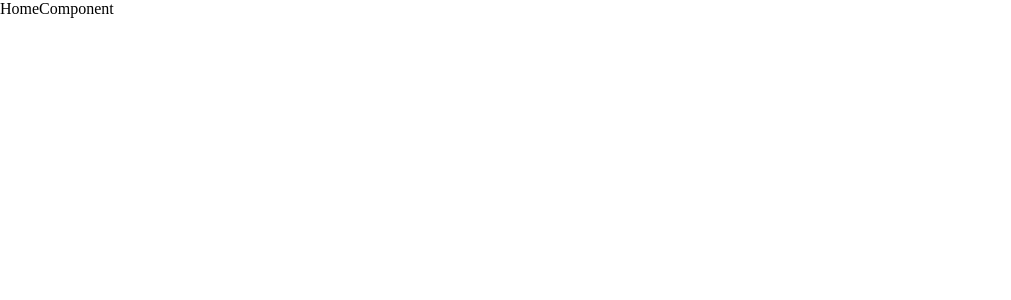
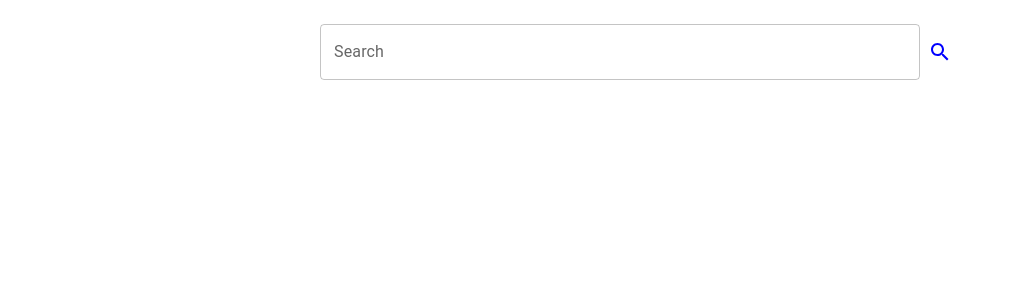
Before and after one commit to an8ar/hospital-web, a React (Create React App) app: page / in a window 1280 px wide. Shown: the top 300 px of the page, without its empty margins (0-1011 px from the left). Built offline with nearby package versions, Linux system fonts and the light colour scheme.

Commit message:
minor: new changes

```diff
--- a/src/components/homepage.jsx
+++ b/src/components/homepage/homepage.jsx
@@ -1,7 +1,8 @@
 import React from 'react'
+import { HomepageXX } from '../xx/homepage'
 
 export function HomeComponent() {
   return (
-    <div>HomeComponent</div>
+    <HomepageXX></HomepageXX>
   )
 }
--- /dev/null
+++ b/src/components/xx/homepage.jsx
@@ -0,0 +1,18 @@
+import SearchBar from './searchbar'
+import { Box } from '@mui/material'
+
+export const HomepageXX = () => {
+  return (
+    <main style={{ display: 'flex', justifyContent: 'center' }}>
+      <Box
+        sx={{
+          display: 'flex',
+          maxWidth: '800px',
+          flexDirection: 'column',
+        }}
+      >
+        <SearchBar />
+      </Box>
+    </main>
+  )
+}
--- /dev/null
+++ b/src/components/xx/searchbar.jsx
@@ -0,0 +1,69 @@
+import { useState } from 'react'
+import IconButton from '@mui/material/IconButton'
+import SearchIcon from '@mui/icons-material/Search'
+import TextField from '@mui/material/TextField'
+import { Stack, Typography } from '@mui/material'
+import Autocomplete from '@mui/material/Autocomplete'
+import Link from '@mui/material/Link'
+
+const specialty = [
+  { name: 'Cardiologists', group: 'Doctor speciality' },
+  { name: 'Dermatologists', group: 'Doctor speciality' },
+  { name: 'Emergence Medicine Specialists', group: 'Doctor speciality' },
+  { name: 'Allergists/Immunologists', group: 'Doctor speciality' },
+  { name: 'Anesthesiologists', group: 'Doctor speciality' },
+  { name: 'Colon and Rectal Surgeons', group: 'Doctor speciality' },
+]
+
+const SearchBar = () => {
+  const [query, setQuery] = useState('')
+
+  return (
+    <Stack flexDirection="row" justifyContent="center" alignItems="center">
+      <Autocomplete
+        sx={{ width: '600px', margin: '24px 0' }}
+        freeSolo
+        disableClearable
+        options={specialty}
+        groupBy={(option) => option.group}
+        getOptionLabel={(option) => option.name}
+        renderOption={(props, option) => {
+          return (
+            <li key={option.name}>
+              <Typography
+                variant="inherit"
+                gutterBottom
+                sx={{ marginLeft: '16px' }}
+              >
+                <Link
+                  href="/1"
+                  variant="inherit"
+                  underline="hover"
+                  color="inherit"
+                >
+                  {option.name}
+                </Link>
+              </Typography>
+            </li>
+          )
+        }}
+        size="medium"
+        renderInput={(params) => (
+          <TextField
+            {...params}
+            label="Search"
+            InputProps={{
+              ...params.InputProps,
+              type: 'search',
+            }}
+          />
+        )}
+      />
+      <IconButton type="button" aria-label="search">
+        <SearchIcon style={{ fill: 'blue' }} />
+      </IconButton>
+    </Stack>
+  )
+}
+
+export default SearchBar
--- a/src/pages/home/home.jsx
+++ b/src/pages/home/home.jsx
@@ -1,5 +1,5 @@
 import React from 'react'
-import { HomeComponent } from '../../components/homepage'
+import { HomeComponent } from '../../components/homepage/homepage'
 
 export function HomePage() {
   return (
```
